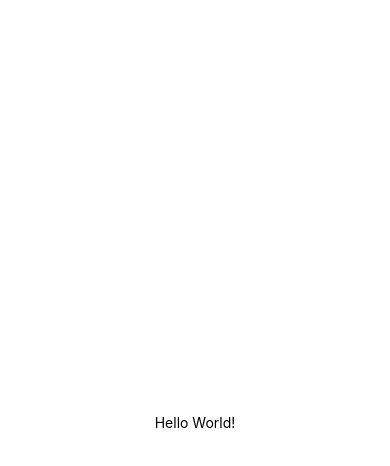
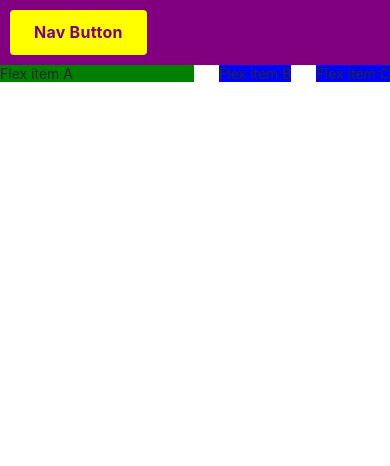
Before and after one commit to klichen/eventnest, a React Native app in the folder frontend-native/: screen / in a window 390 px wide. Shown: the top 466 px of the page. Built offline with nearby package versions, Linux system fonts and the light colour scheme.

Commit message:
playground

```diff
--- a/frontend-native/App.js
+++ b/frontend-native/App.js
@@ -1,20 +1,7 @@
-import { StatusBar } from 'expo-status-bar';
-import { StyleSheet, Text, View } from 'react-native';
+import Main from './src/components/Main';
 
-export default function App() {
-  return (
-    <View style={styles.container}>
-      <Text>Hello World!</Text>
-      <StatusBar style="auto" />
-    </View>
-  );
-}
+const App = () => {
+  return <Main />;
+};
 
-const styles = StyleSheet.create({
-  container: {
-    flex: 1,
-    backgroundColor: '#fff',
-    alignItems: 'center',
-    justifyContent: 'center',
-  },
-});
+export default App;
--- /dev/null
+++ b/frontend-native/src/components/AppBar.jsx
@@ -0,0 +1,37 @@
+import { View, StyleSheet, Pressable } from 'react-native';
+import Constants from 'expo-constants';
+import Text from './Text';
+
+const styles = StyleSheet.create({
+  container: {
+    paddingTop: Constants.statusBarHeight,
+    backgroundColor: 'purple',
+    flexDirection: "row",
+    justifyContent: "flex-start"
+  },
+  button: {
+    margin: 10,
+    paddingVertical: 12,
+    paddingHorizontal: 24,
+    elevation: 3,
+    borderRadius: 4,
+    backgroundColor: "yellow"
+  },
+  text: {
+    fontSize: 16,
+    lineHeight: 21,
+    fontWeight: 'bold',
+    letterSpacing: 0.25,
+    color: 'purple',
+  },
+});
+
+const AppBar = () => {
+  return <View style={styles.container}>{
+    <Pressable style={styles.button}>
+        <Text style={styles.text}>{"Nav Button"}</Text>
+    </Pressable>
+  }</View>;
+};
+
+export default AppBar;
--- /dev/null
+++ b/frontend-native/src/components/Main.jsx
@@ -0,0 +1,48 @@
+import Constants from 'expo-constants';
+import { StyleSheet, View } from 'react-native';
+import Text from './Text'
+import AppBar from './AppBar';
+
+const styles = StyleSheet.create({
+    flexContainer: {
+      flexDirection: 'row',
+    //   marginTop: 50,
+      justifyContent: "flex-end",
+      alignContent: 'center',
+      gap: 25,
+      flexWrap: "wrap"
+    },
+    flexItemA: {
+
+        flexGrow: 1,
+        backgroundColor: 'green',
+    },
+    flexItemB: {
+        flexGrow: 0,
+        backgroundColor: 'blue',
+    },
+    flexNav: {
+        flexGrow: 0
+    }
+  });
+
+const Main = () => {
+    return (
+        <View>
+            <AppBar/>
+            <View style={styles.flexContainer}>
+                <View style={styles.flexItemA}>
+                    <Text>Flex item A</Text>
+                </View>
+                <View style={styles.flexItemB}>
+                    <Text>Flex item B</Text>
+                </View>
+                <View style={styles.flexItemB}>
+                    <Text>Flex item C</Text>
+                </View>
+            </View>
+        </View>
+      );
+  };
+
+export default Main;
--- /dev/null
+++ b/frontend-native/src/components/Text.jsx
@@ -0,0 +1,39 @@
+import { Text as NativeText, StyleSheet } from 'react-native';
+
+import theme from '../theme';
+
+const styles = StyleSheet.create({
+  text: {
+    color: theme.colors.textPrimary,
+    fontSize: theme.fontSizes.body,
+    fontFamily: theme.fonts.main,
+    fontWeight: theme.fontWeights.normal,
+  },
+  colorTextSecondary: {
+    color: theme.colors.textSecondary,
+  },
+  colorPrimary: {
+    color: theme.colors.primary,
+  },
+  fontSizeSubheading: {
+    fontSize: theme.fontSizes.subheading,
+  },
+  fontWeightBold: {
+    fontWeight: theme.fontWeights.bold,
+  },
+});
+
+const Text = ({ color, fontSize, fontWeight, style, ...props }) => {
+  const textStyle = [
+    styles.text,
+    color === 'textSecondary' && styles.colorTextSecondary,
+    color === 'primary' && styles.colorPrimary,
+    fontSize === 'subheading' && styles.fontSizeSubheading,
+    fontWeight === 'bold' && styles.fontWeightBold,
+    style,
+  ];
+
+  return <NativeText style={textStyle} {...props} />;
+};
+
+export default Text;
--- /dev/null
+++ b/frontend-native/src/theme.js
@@ -0,0 +1,20 @@
+const theme = {
+    colors: {
+      textPrimary: '#24292e',
+      textSecondary: '#586069',
+      primary: '#0366d6',
+    },
+    fontSizes: {
+      body: 14,
+      subheading: 16,
+    },
+    fonts: {
+      main: 'System',
+    },
+    fontWeights: {
+      normal: '400',
+      bold: '700',
+    },
+  };
+
+  export default theme;
```
Also changed, not shown: frontend-native/package.json (+7 -2 lines), frontend-native/.eslintrc.json (added), 1 other file (tests, documents, lock files or other folders).
